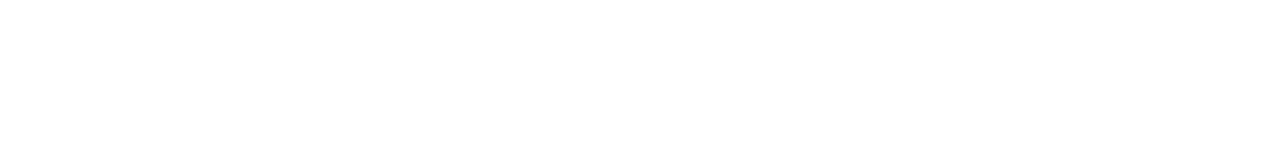
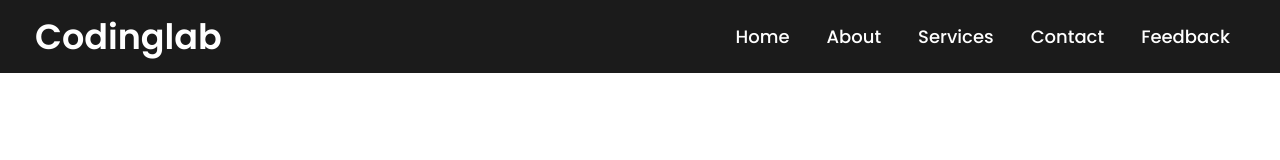
Before and after one commit to Ibra-him-elgharras/Template-9, a plain HTML site: page index.html in a window 1280 px wide. Drawn offline with Linux system fonts and the light colour scheme.

Commit message:
Simple-Website-2-nav

```diff
--- a/CSS/style.css
+++ b/CSS/style.css
@@ -0,0 +1,55 @@
+@import url('https://fonts.googleapis.com/css2?family=Josefin+Sans:ital,wght@0,100;0,200;0,300;0,400;0,500;0,600;0,700;1,100;1,200&family=Poppins:ital,wght@0,100;0,200;0,300;0,400;0,500;0,600;0,700;0,800;0,900;1,100;1,200;1,300;1,400;1,600;1,700;1,800;1,900&family=Ubuntu+Condensed&family=Ubuntu+Mono&family=Ubuntu:ital@1&display=swap');
+
+*{
+    padding: 0;
+    margin: 0;
+    box-sizing: border-box;
+    font-family: 'Poppins', sans-serif;
+}
+
+nav{
+    background: #1b1b1b;
+    width: 100%;
+    padding: 10px 0;
+}
+
+nav .menu{
+    max-width: 1250px;
+
+    margin: auto;
+    display: flex;
+    align-items: center;
+    justify-content: space-between;
+    padding: 0 20px;
+}
+
+.menu .logo a{
+    text-decoration: none;
+    color: #fff;
+    font-size: 35px;
+    font-weight: 600;
+}
+
+.menu ul{
+    display: inline-flex;
+}
+
+.menu ul li{
+    list-style: none;
+    margin-left: 7px;
+}
+
+.menu ul li a{
+    text-decoration: none;
+    color: #fff;
+    font-size: 18px;
+    font-weight: 500;
+    padding: 8px 15px;
+    border-radius: 5px;
+    transition: all 0.3s ease;
+}
+
+.menu ul li a:hover{
+    background-color: #fff;
+    color: #000;
+}
--- a/index.html
+++ b/index.html
@@ -8,5 +8,23 @@
 </head>
 <body>
 
+    <nav>
+        <div class="menu">
+
+            <div class="logo">
+                <a href="#">Codinglab</a>
+            </div>
+
+            <ul>
+                <li><a href="#">Home</a></li>
+                <li><a href="#">About</a></li>
+                <li><a href="#">Services</a></li>
+                <li><a href="#">Contact</a></li>
+                <li><a href="#">Feedback</a></li>
+            </ul>
+
+        </div>
+    </nav>
+
 </body>
 </html>
```
